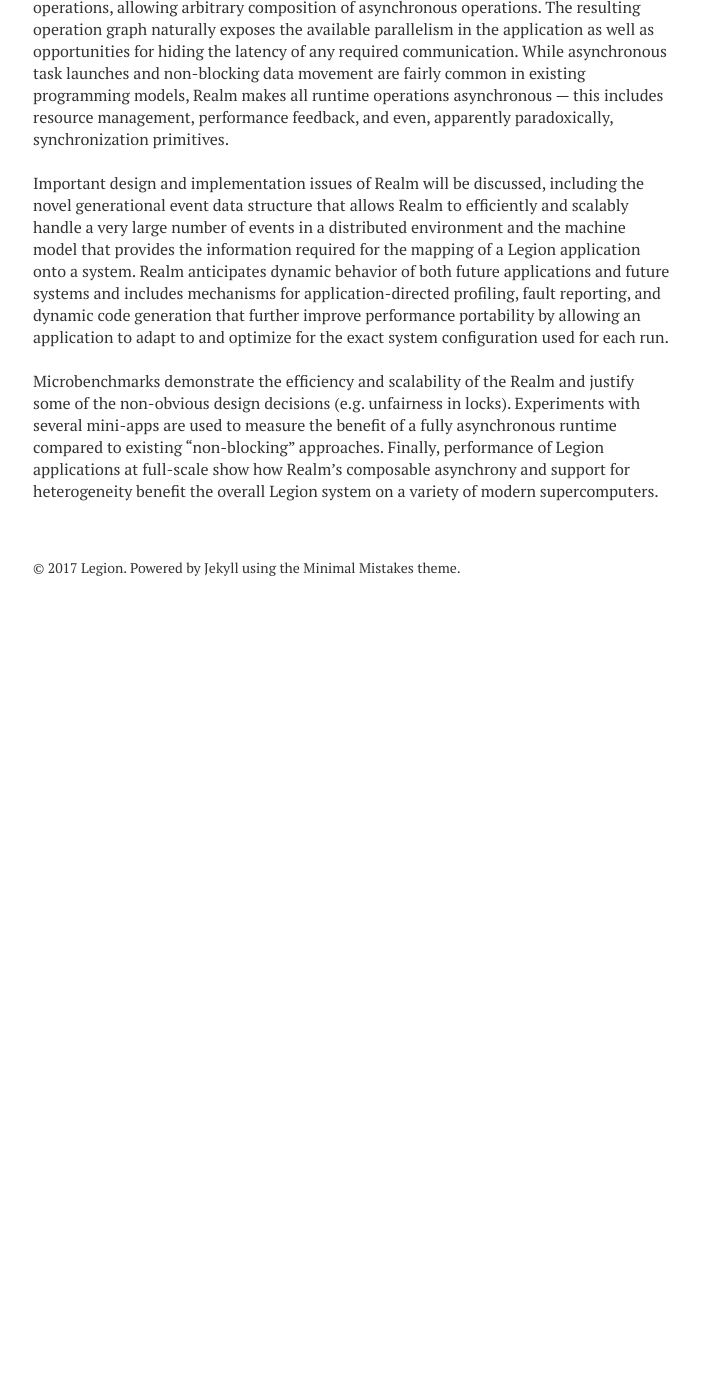
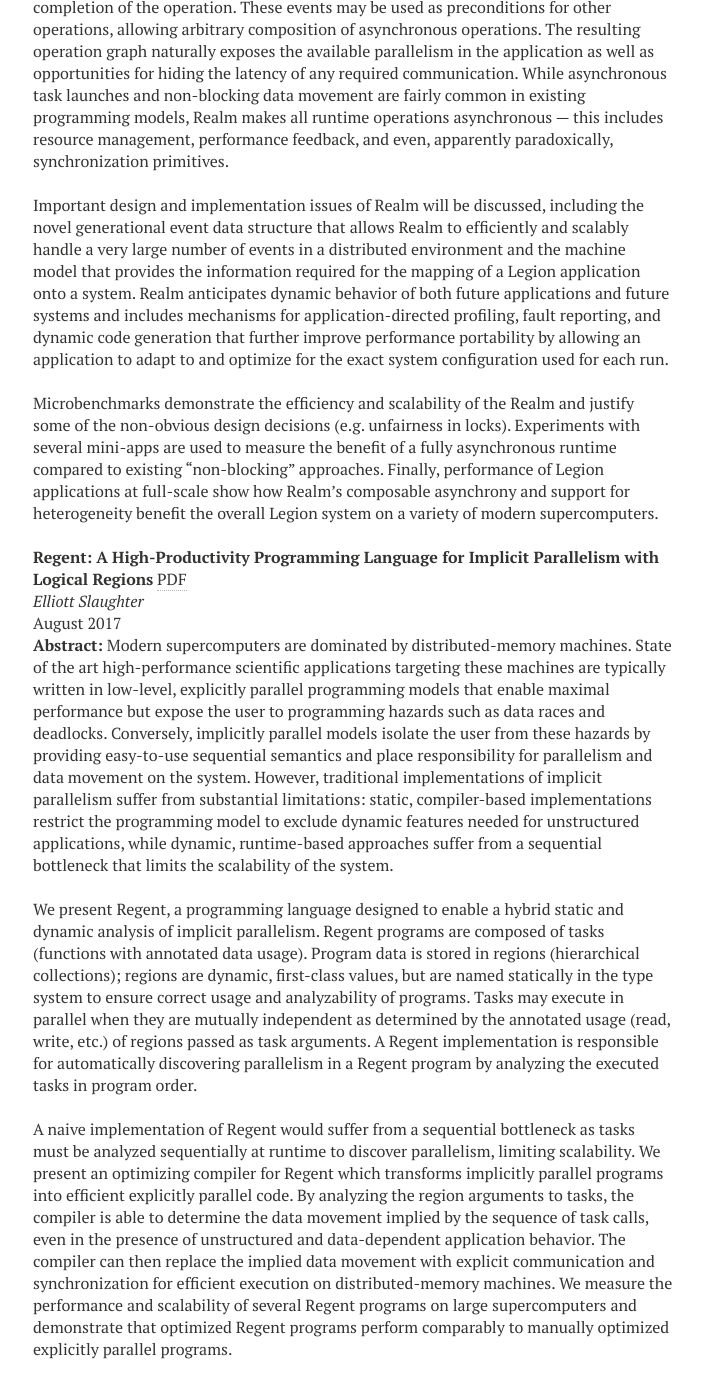
Before and after one commit to apryakhin/legion.stanford.edu, a Jekyll site: the page built from publications.md, in a window 1280 px wide and 1400 px high, scrolled down 5776 px. Shown: the whole window, without its empty margins (287-990 px from the left). Built offline with Jekyll 4.4.1, drawn with Linux system fonts in a browser that asks for light colours; nearby versions of some CDN libraries; before the commit the page ends 6402 px from its top, so only the background shows below that; some of the changed text lies outside the part shown.

Commit message:
Add Elliott Slaughter's thesis.

```diff
--- a/publications.md
+++ b/publications.md
@@ -16,6 +16,7 @@ title: Publications
   * [Realm (PACT 2014)](#pact2014) \[[PDF](/pdfs/realm2014.pdf)]
       * [Sean Treichler's Thesis (2016)](#treichler_thesis) \[[PDF](/pdfs/treichler_thesis.pdf)]
   * [Regent (SC 2015)](#sc2015) \[[PDF](/pdfs/regent2015.pdf)]
+      * [Elliott Slaughter's Thesis (2017)](#slaughter_thesis) \[[PDF](/pdfs/slaughter_thesis.pdf)]
   * DSLs:
       * [Singe (PPoPP 2014)](#ppopp2014) \[[PDF](/pdfs/singe2014.pdf)]
       * [Scout (WOLFHPC 2014)](#wolfhpc2014) \[[PDF](/pdfs/scout2014.pdf)]
@@ -320,3 +321,48 @@ to existing "non-blocking" approaches. Finally, performance of Legion
 applications at full-scale show how Realm's composable asynchrony and
 support for heterogeneity benefit the overall Legion system on a
 variety of modern supercomputers.
+
+<a name="slaughter_thesis"></a>**Regent: A High-Productivity Programming Language for Implicit Parallelism with Logical Regions** [PDF](/pdfs/slaughter_thesis.pdf)<br/>
+*Elliott Slaughter*<br/>
+August 2017<br/>
+**Abstract:** Modern supercomputers are dominated by distributed-memory
+machines. State of the art high-performance scientific applications
+targeting these machines are typically written in low-level,
+explicitly parallel programming models that enable maximal performance
+but expose the user to programming hazards such as data races and
+deadlocks. Conversely, implicitly parallel models isolate the user
+from these hazards by providing easy-to-use sequential semantics and
+place responsibility for parallelism and data movement on the
+system. However, traditional implementations of implicit parallelism
+suffer from substantial limitations: static, compiler-based
+implementations restrict the programming model to exclude dynamic
+features needed for unstructured applications, while dynamic,
+runtime-based approaches suffer from a sequential bottleneck that
+limits the scalability of the system.
+
+We present Regent, a programming language designed to enable a hybrid
+static and dynamic analysis of implicit parallelism. Regent programs
+are composed of tasks (functions with annotated data usage). Program
+data is stored in regions (hierarchical collections); regions are
+dynamic, first-class values, but are named statically in the type
+system to ensure correct usage and analyzability of programs. Tasks
+may execute in parallel when they are mutually independent as
+determined by the annotated usage (read, write, etc.) of regions
+passed as task arguments. A Regent implementation is responsible for
+automatically discovering parallelism in a Regent program by analyzing
+the executed tasks in program order.
+
+A naive implementation of Regent would suffer from a sequential
+bottleneck as tasks must be analyzed sequentially at runtime to
+discover parallelism, limiting scalability. We present an optimizing
+compiler for Regent which transforms implicitly parallel programs into
+efficient explicitly parallel code. By analyzing the region arguments
+to tasks, the compiler is able to determine the data movement implied
+by the sequence of task calls, even in the presence of unstructured
+and data-dependent application behavior. The compiler can then replace
+the implied data movement with explicit communication and
+synchronization for efficient execution on distributed-memory
+machines. We measure the performance and scalability of several Regent
+programs on large supercomputers and demonstrate that optimized Regent
+programs perform comparably to manually optimized explicitly parallel
+programs.
```
Also changed, not shown: 1 other file.
